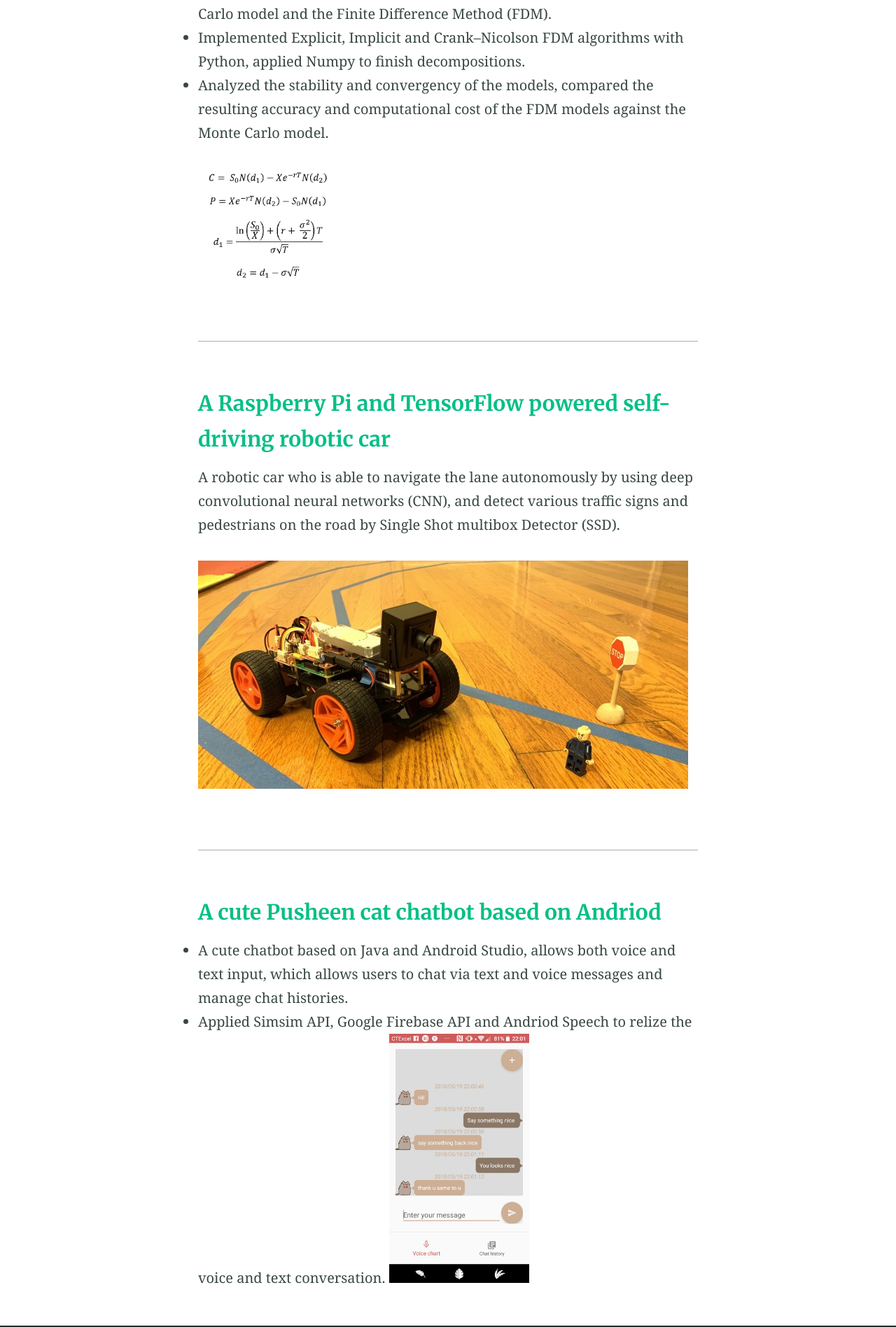
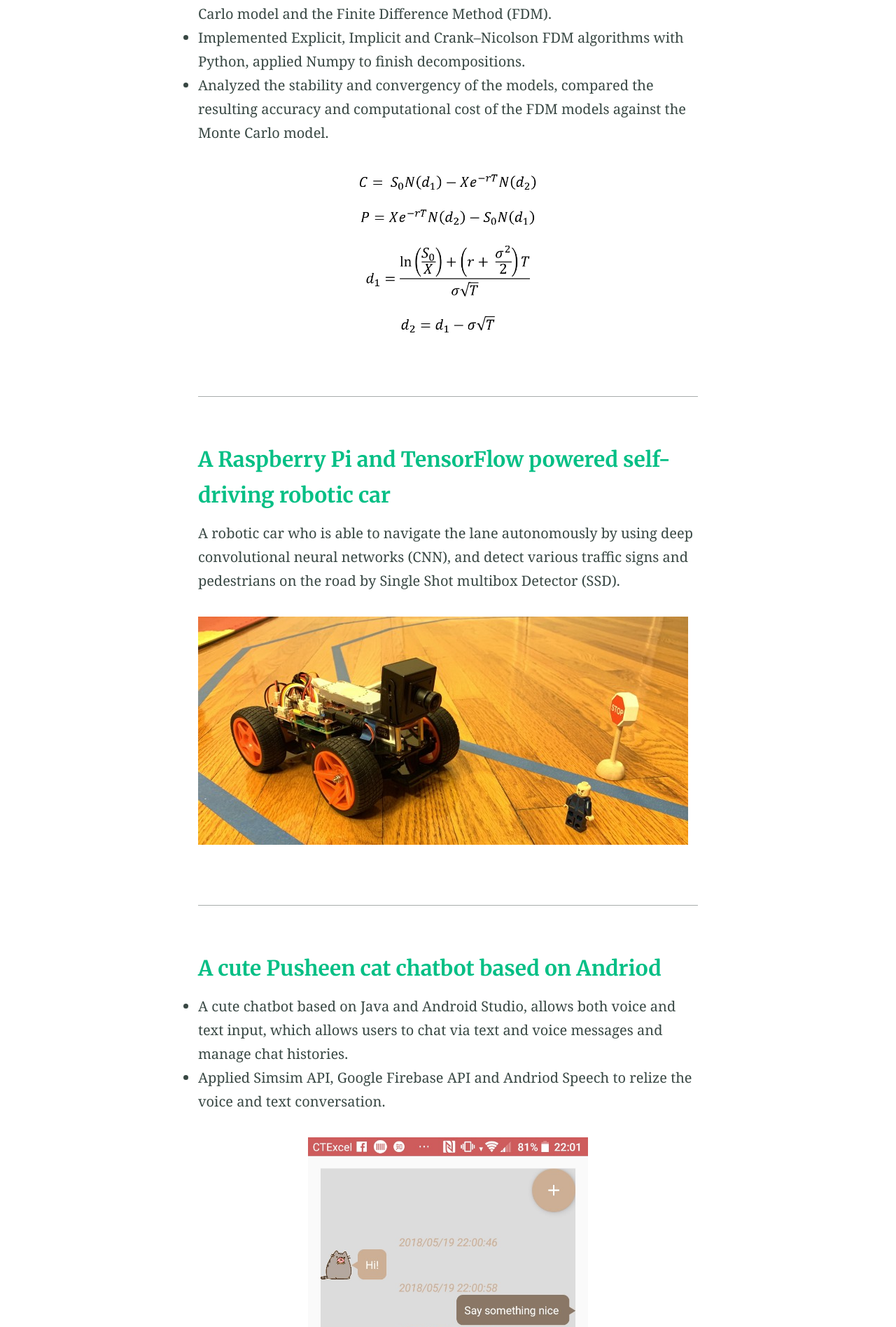
Before and after one commit to jiajia-404/jiajia-404.github.io, a Jekyll site: the page built from Projects.md, in a window 1280 px wide. Shown: the part 1714-3610 px from the top of the page at 70% size. Built offline with Jekyll 4.4.1, drawn with Linux system fonts in a browser that asks for light colours.

Commit message:
picture place

```diff
--- a/Projects.md
+++ b/Projects.md
@@ -22,9 +22,9 @@ layout: page
 - Implemented Explicit, Implicit and Crank–Nicolson FDM algorithms with Python, applied Numpy to finish decompositions.
 
 - Analyzed the stability and convergency of the models, compared the resulting accuracy and computational cost of the FDM models against the Monte Carlo model.
-
-<img align="middle" src="/images/bs.png" alt="BSE" width="200"/>
-
+<p align="center">
+  <img align="middle" src="/images/bs.png" alt="BSE" width="300"/>
+</p>
 
 ---
 ### [A Raspberry Pi and TensorFlow powered self-driving robotic car](https://github.com/jiajia-404/Self_driving_PiCar)
@@ -39,4 +39,6 @@ A robotic car who is able to navigate the lane autonomously by using deep convol
 - A cute chatbot based on Java and Android Studio, allows both voice and text input, which allows users to chat via text and voice messages and manage chat histories.
 
 - Applied Simsim API, Google Firebase API and Andriod Speech to relize the voice and text conversation.
-<img align="middle" src="/images/chat_page.jpg" alt="chatpage" width="200"/>
+<p align="center">
+  <img align="middle" src="/images/chat_page.jpg" alt="chatpage" width="400"/>
+</p>
```
